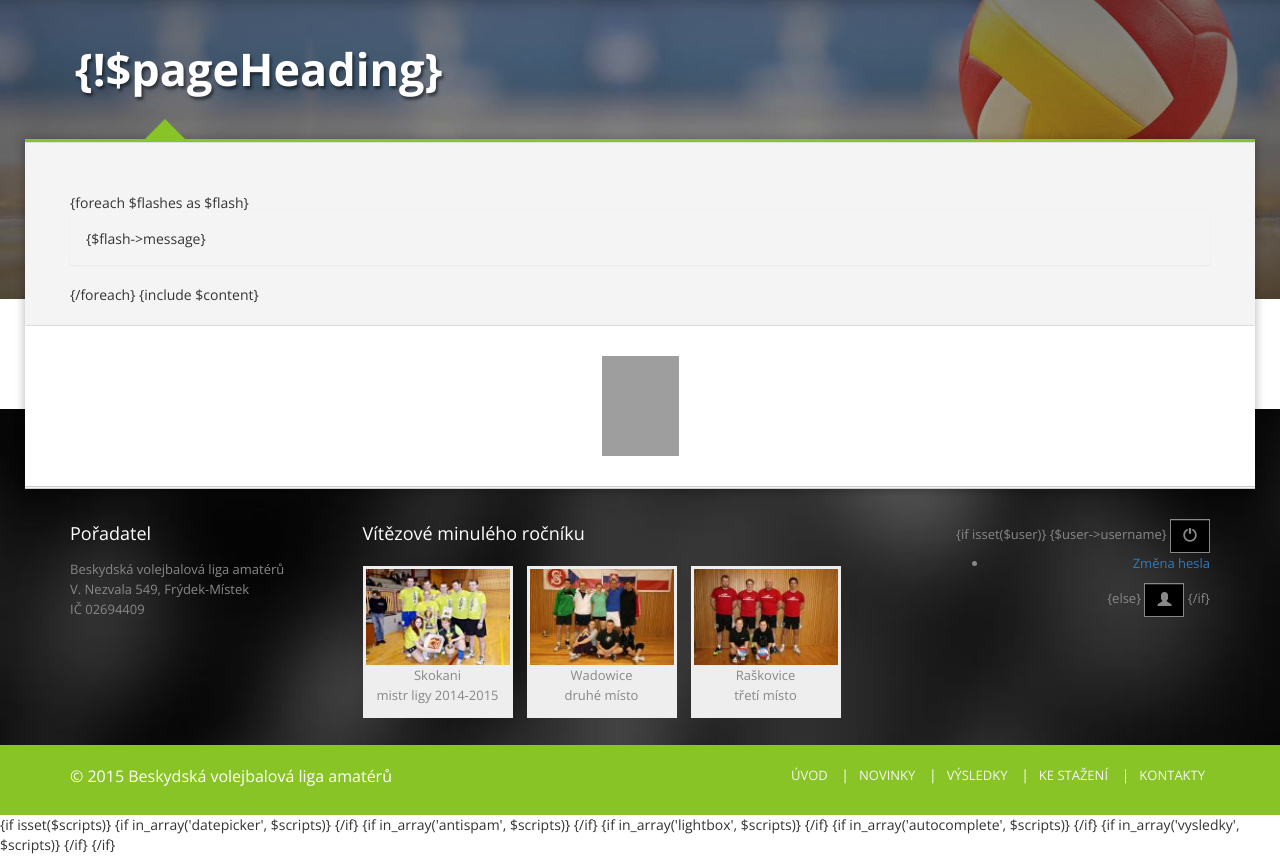
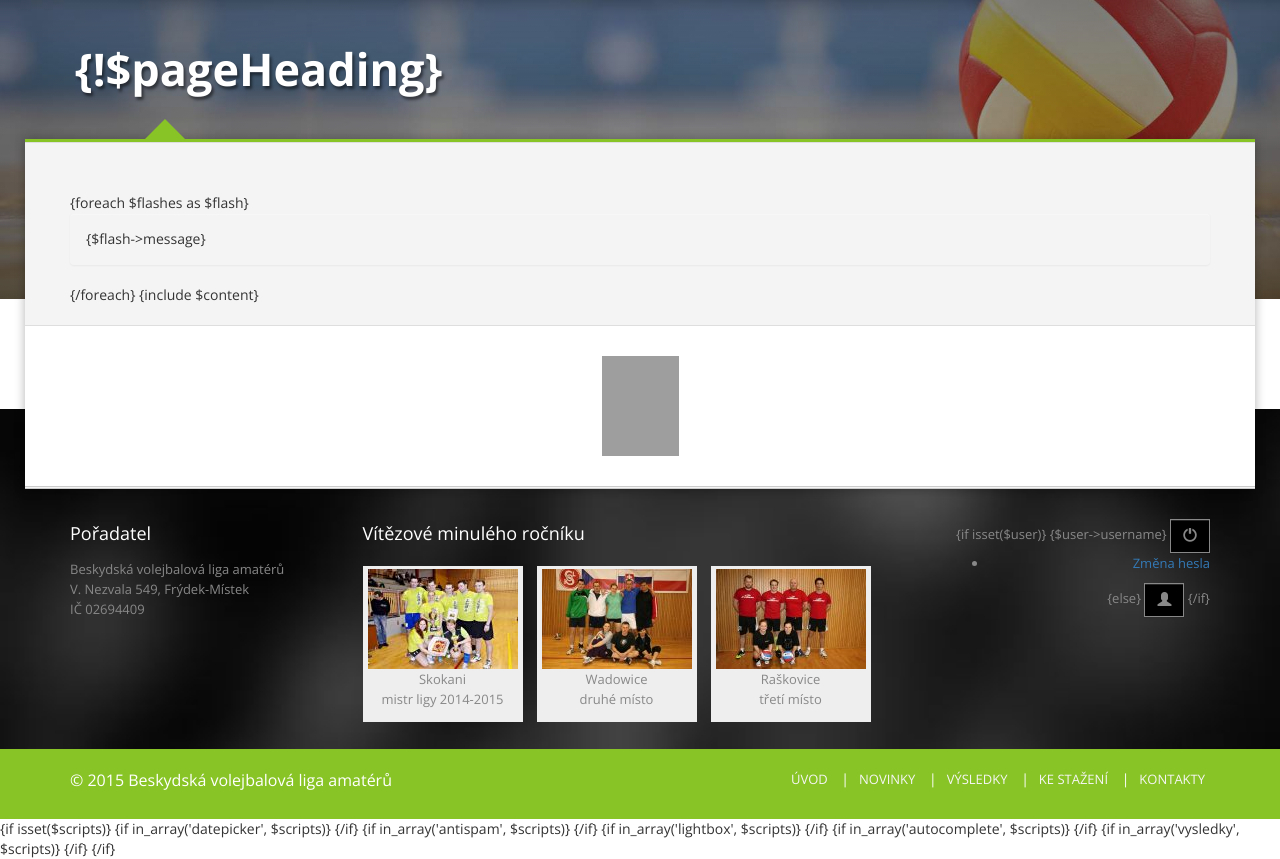
Before and after one commit to davehell/rbvl, a PHP site: template app/templates/@layout.phtml in a window 1280 px wide. Shown: the part 138-997 px from the top of the page. Run offline with PHP 8.4, Linux system fonts and the light colour scheme; the template is opened without the code that fills it, so the values that code supplies are empty; some libraries are stand-ins or nearby versions; grey boxes are pictures that could not be loaded.

Commit message:
upravena fotogalerie

```diff
--- a/css/styles.css
+++ b/css/styles.css
@@ -224,21 +224,23 @@
   padding: 3px;
   text-align: center;
   transition: all 0.5s ease 0s;
-  width: 150px;
+  width: 160px;
 }
 .thumbs li:hover {
   background-color: #88c425;
   color: #000;
   transition: all 0.5s ease 0s;
 }
-.thumbs li:first-child {
+
+#footer .thumbs li:first-child {
   margin-left: 0;
 }
 .thumbs li a {
 }
 .thumbs li img {
   display: block;
-  width: 100%;
+  margin: 0 auto;
+  height: 100px;
 }
 .thumbs li a img {
   border: medium none;
```
Also changed, not shown: app/templates/Foto.album.phtml (+12 -22 lines), app/templates/Foto.default.phtml (+6 -9 lines).
